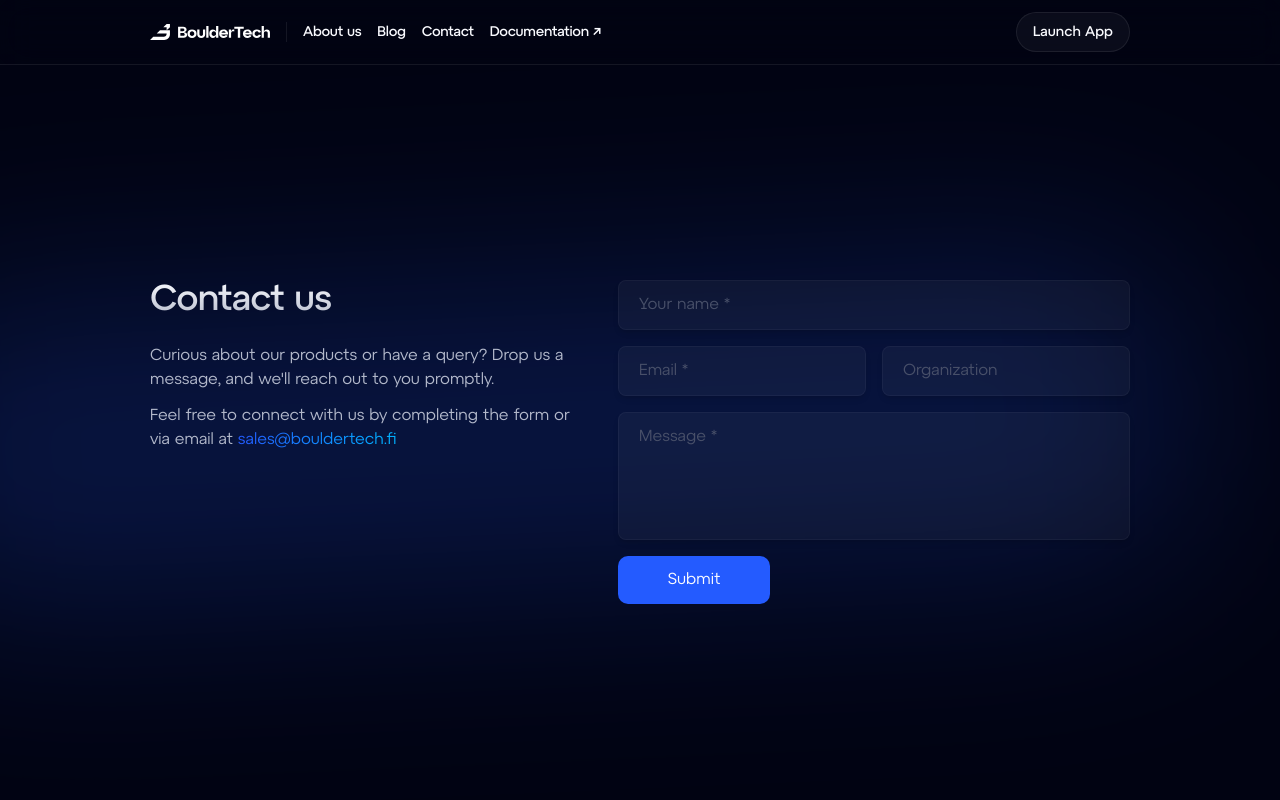
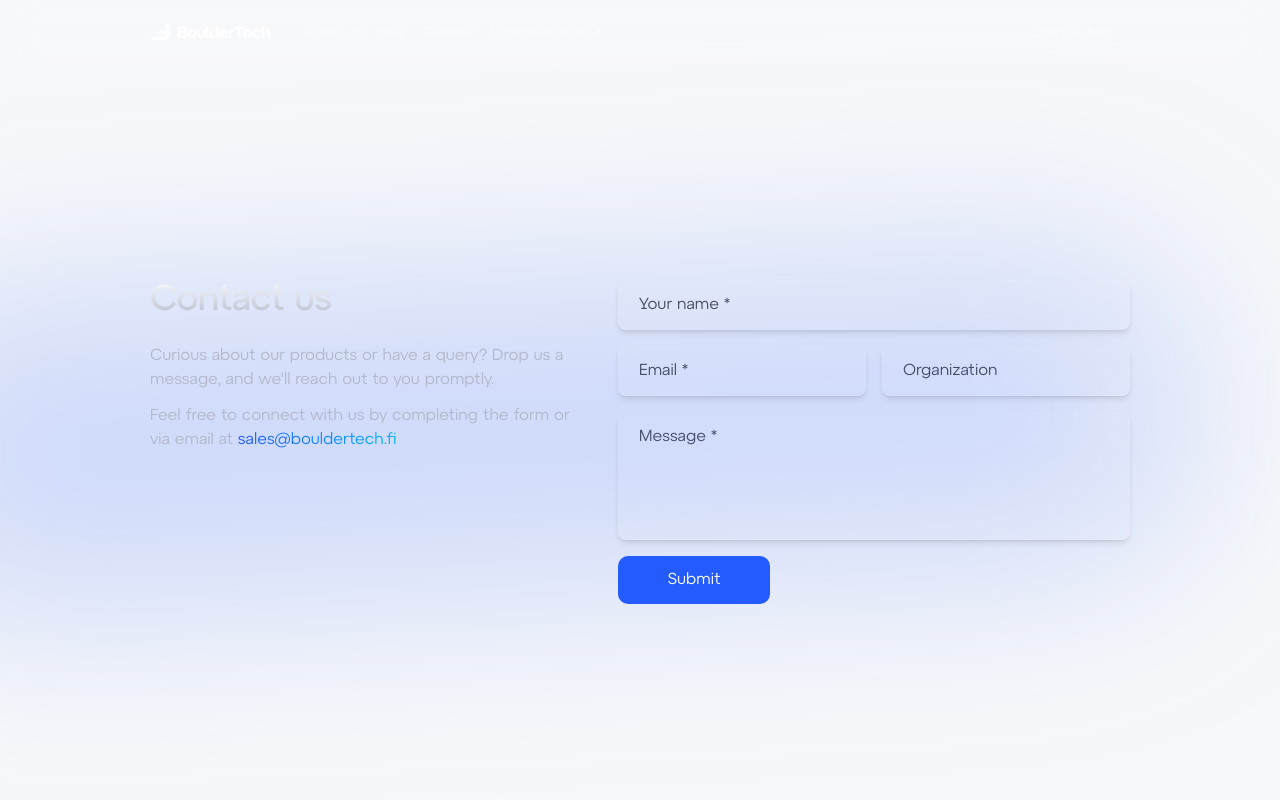
Before and after one commit to boulder-tech/Landing, a Next.js app: page /contact in a window 1280 px wide. Shown: the top 800 px of the page. Built offline with nearby package versions, Linux system fonts and the light colour scheme.

Commit message:
feat: light mode

```diff
--- a/src/app/globals.css
+++ b/src/app/globals.css
@@ -14,10 +14,10 @@
   --color-foreground-heading: #fafbff;
   --color-foreground-leading: #6e778d;
   --color-foreground-dark: #485069;
-  --color-background: #010312;
+  --color-background: #F7F8FA;
   --color-accent: #245BFF;
-  --color-text-black: #121212;
-  --color-text-white: #FFFFFF;
+  --color-text-black: #FFFFFF;
+  --color-text-white: #101218;
   --color-grey-100: rgba(250, 251, 255, 0.04);
   --color-grey-200: rgba(250, 251, 255, 0.08);
   --color-grey-300: rgba(250, 251, 255, 0.12);
```
Also changed, not shown: src/components/cards/token-card.tsx (+1 -1 lines), src/components/sections/stocks-section.tsx (+1 -4 lines).
